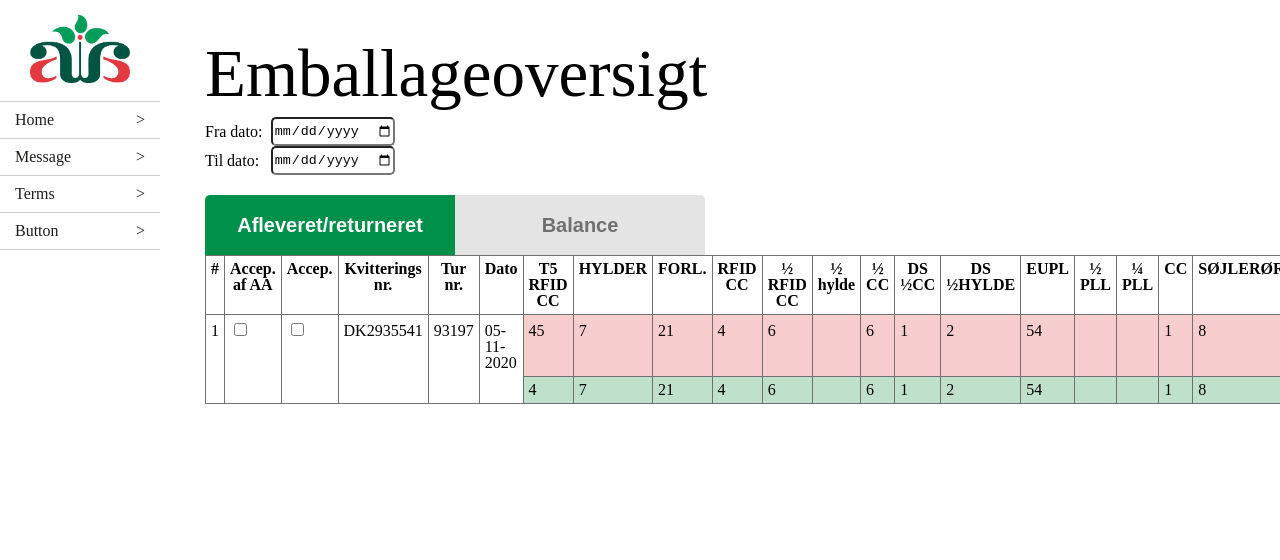
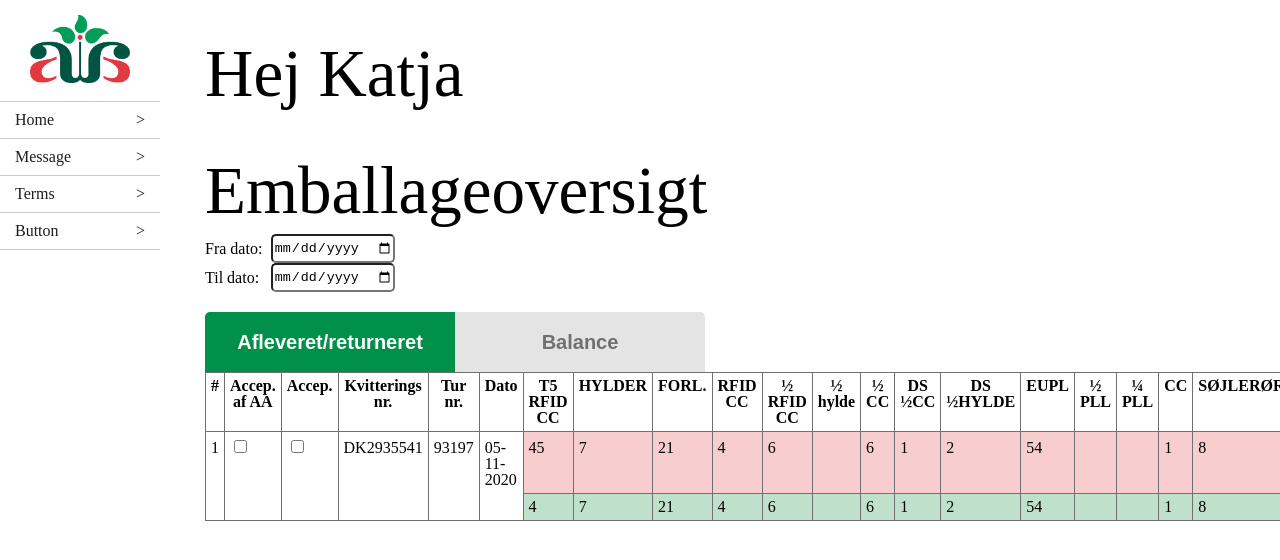
Before and after one commit to Surkrit/aa-emballage-app, a React (Create React App) app: page / in a window 1280 px wide. Shown: the top 560 px of the page. Built offline with nearby package versions, Linux system fonts and the light colour scheme.

Commit message:
Test til Katja

```diff
--- a/src/index.js
+++ b/src/index.js
@@ -30,6 +30,7 @@ ReactDOM.render(
 
          <Switch>
             <Route exact path="/">
+               <Headline title="Hej Katja" />
                <Emballage />
 
 
```
